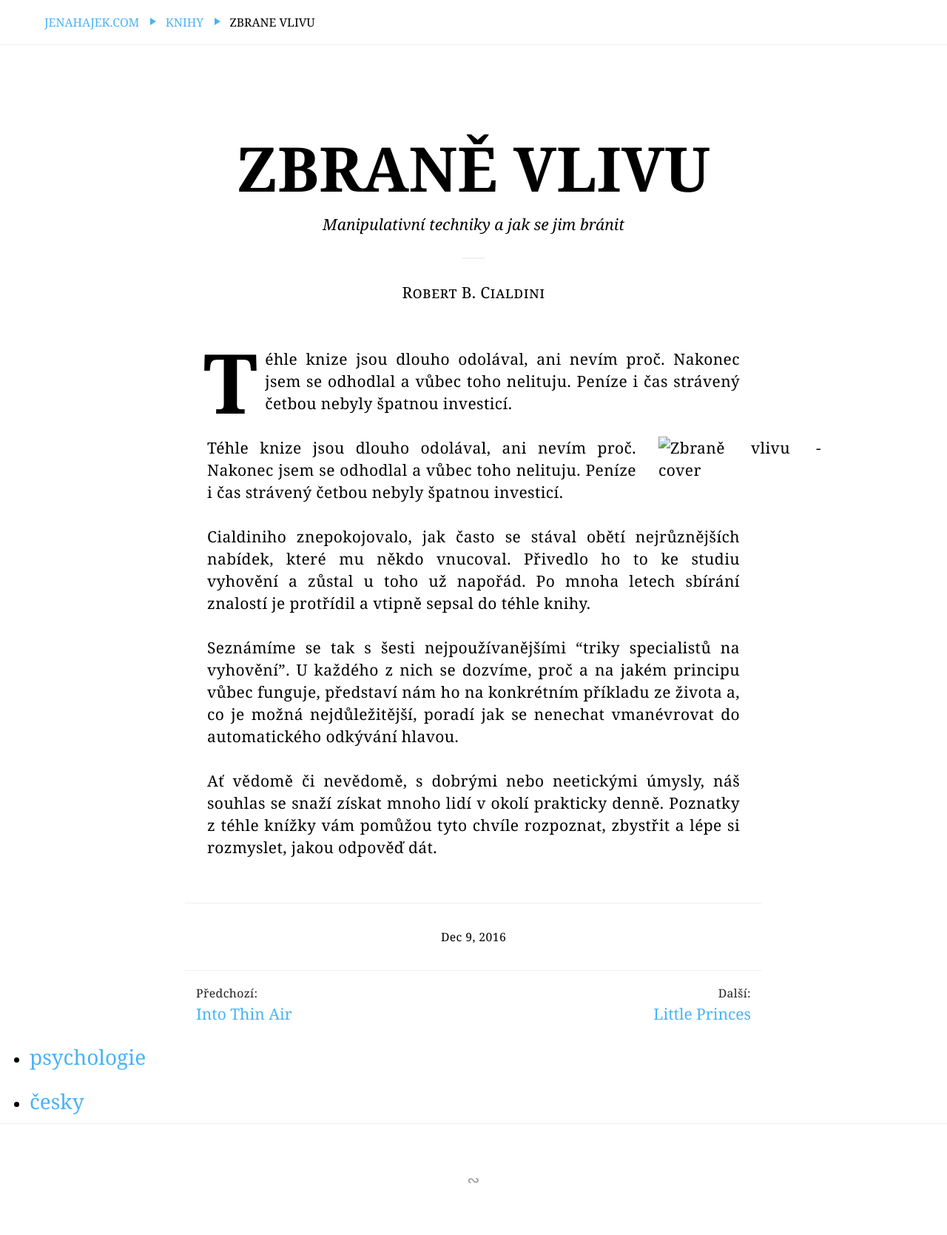
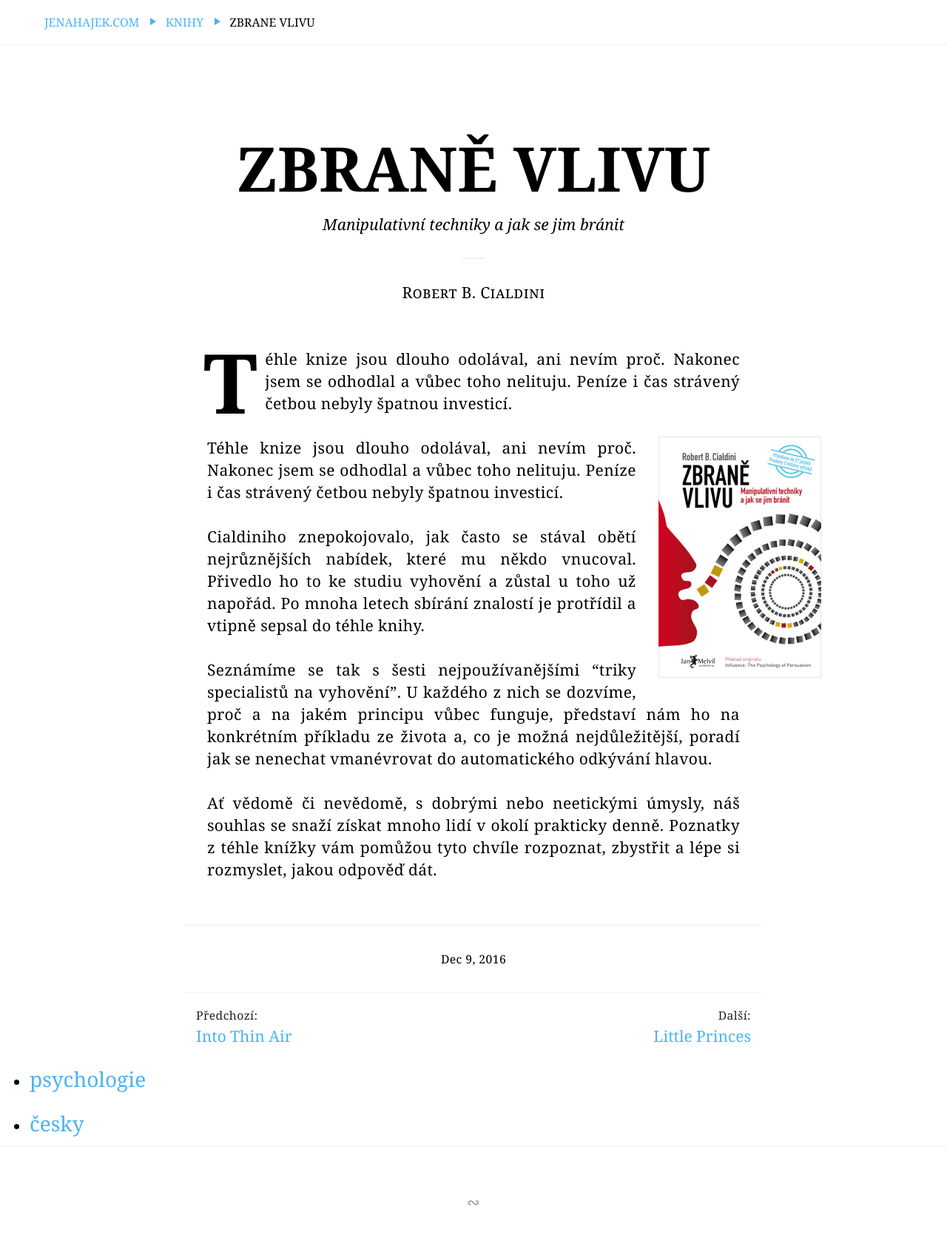
Before and after one commit to jenahajek/jenahajek-jekyll, a Jekyll site: the page built from knihy/_posts/2016-12-09-zbrane-vlivu.markdown, in a window 1280 px wide. Shown: the whole page at 74% size. Built offline with Jekyll 4.4.1, drawn with Linux system fonts in a browser that asks for light colours; before the commit the page ends 1639 px from its top, so only the background shows below that.

Commit message:
Update book-image's path to assets

```diff
--- a/_includes/book-image.html
+++ b/_includes/book-image.html
@@ -1,3 +1,5 @@
+{% if page.imageName %}
 <p class="article__book-thumbnail-wrapper">
-  <img class="article__book-thumbnail" src="{{ site.url }}/books/assets/{{page.imageName}}" alt="{{ page.title}} - cover">
+  <img class="article__book-thumbnail" src="{{ site.url }}/knihy/assets/{{page.imageName}}" alt="{{ page.title}} - cover">
 </p>
+{% endif %}
```
